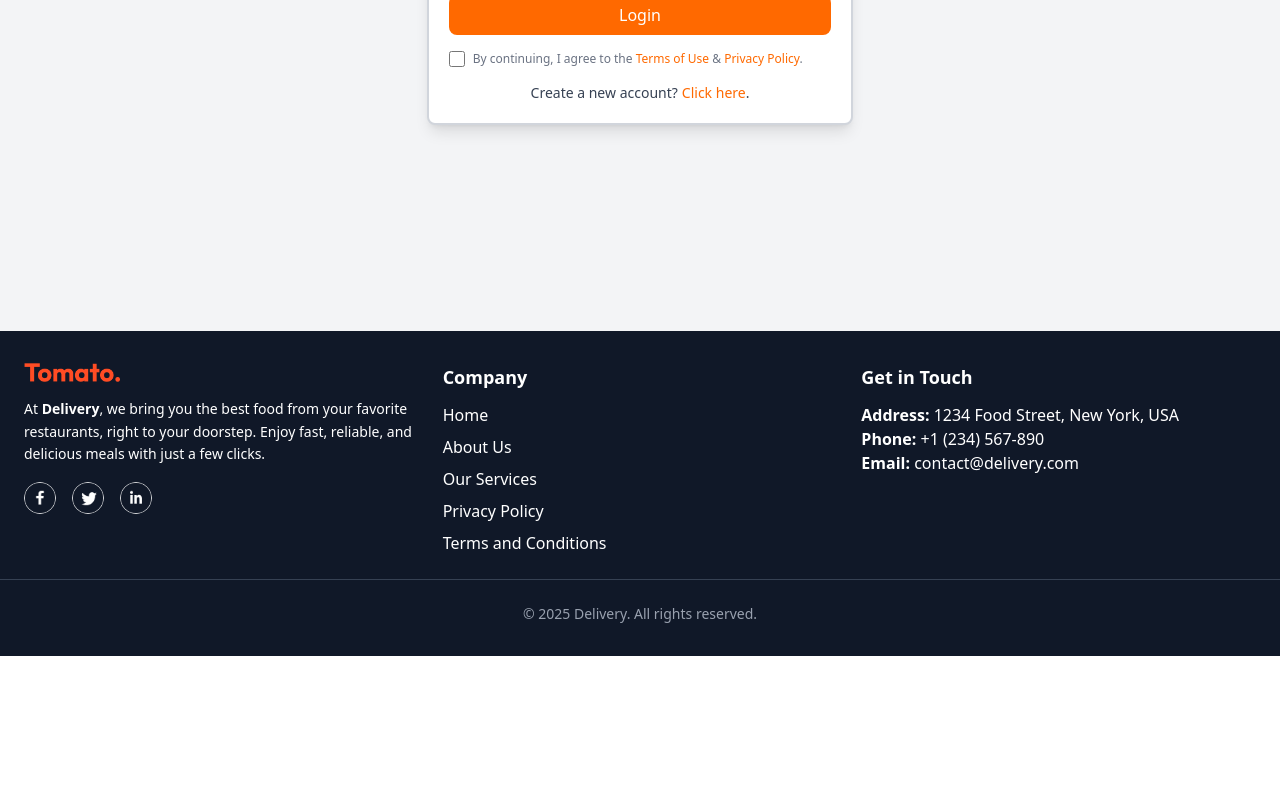
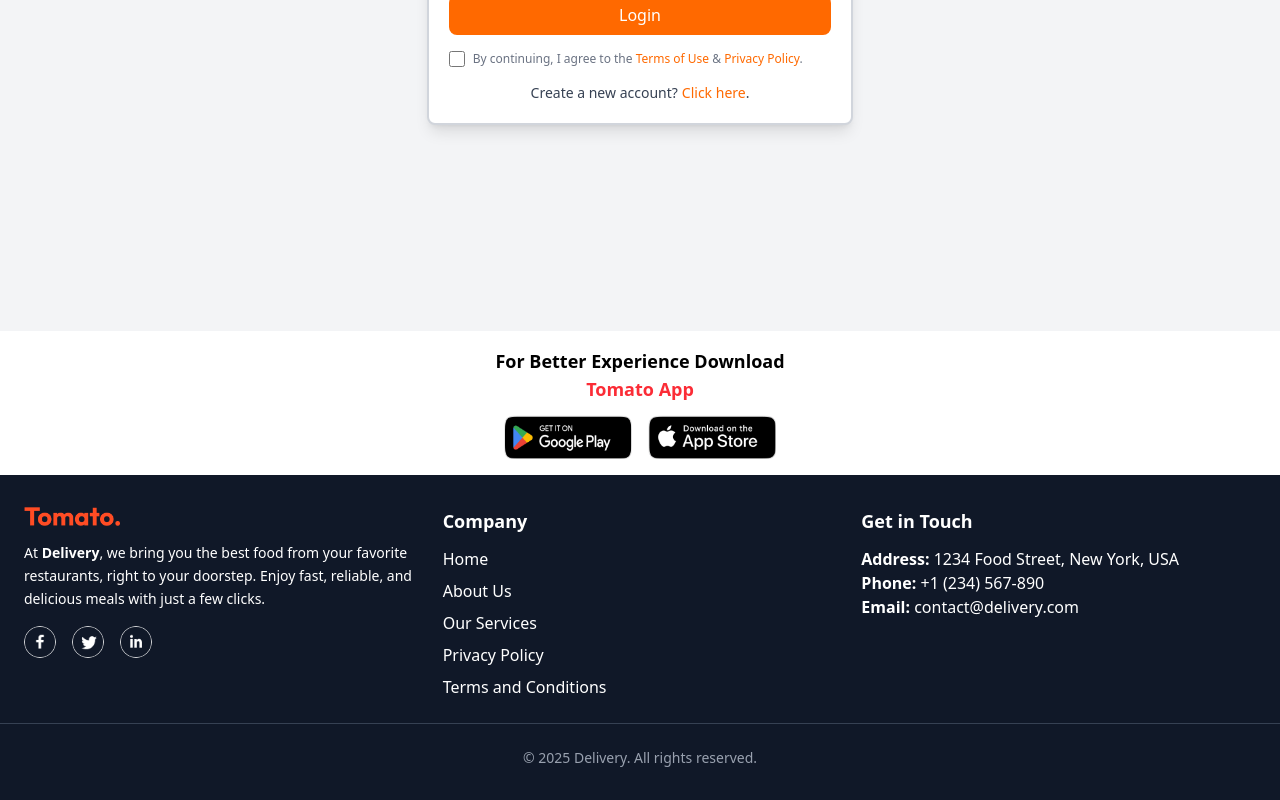
Before and after one commit to heyrhythm/Food-Delivery-E-Commerce, a React (Vite) app in the folder Frontend/: page / in a window 1280 px wide. Shown: the part 5753-6553 px from the top of the page. Before the commit the page ends 6409 px from the top, so only its background shows below. Built offline with nearby package versions, Linux system fonts and the light colour scheme.

Commit message:
created appDownloadpage

```diff
--- /dev/null
+++ b/Frontend/src/Components/AppDownload.jsx
@@ -0,0 +1,16 @@
+import React from 'react'
+import { assets } from '../assets/assets'
+
+const AppDownload = () => {
+  return (
+    <div className='flex flex-col items-center text-center p-4'>
+      <h3 className='text-lg font-semibold'>For Better Experience Download <br/><span className='text-red-500' >Tomato App </span></h3>
+      <div className='flex gap-4 mt-3'>
+        <img src={assets.play_store} alt='Play Store' className='w-32 cursor-pointer ' />
+        <img src={assets.app_store} alt='App Store'className='w-32 cursor-pointer '  />
+      </div>
+    </div>
+  )
+}
+
+export default AppDownload
--- a/Frontend/src/Pages/Home.jsx
+++ b/Frontend/src/Pages/Home.jsx
@@ -6,6 +6,7 @@ import DishesCard from '../Components/DishesCard'
 import Footer from '../Components/Footer'
 import SignUp from './SignUp'
 import LogIn from './LogIn'
+import AppDownload from '../Components/AppDownload'
 
 function Home() {
   return (
@@ -17,6 +18,7 @@ function Home() {
       <DishesCard/>
       <SignUp/>
       <LogIn/>
+      <AppDownload/>
       </div>
       <Footer className="w-screen"/>
     </div>
```
